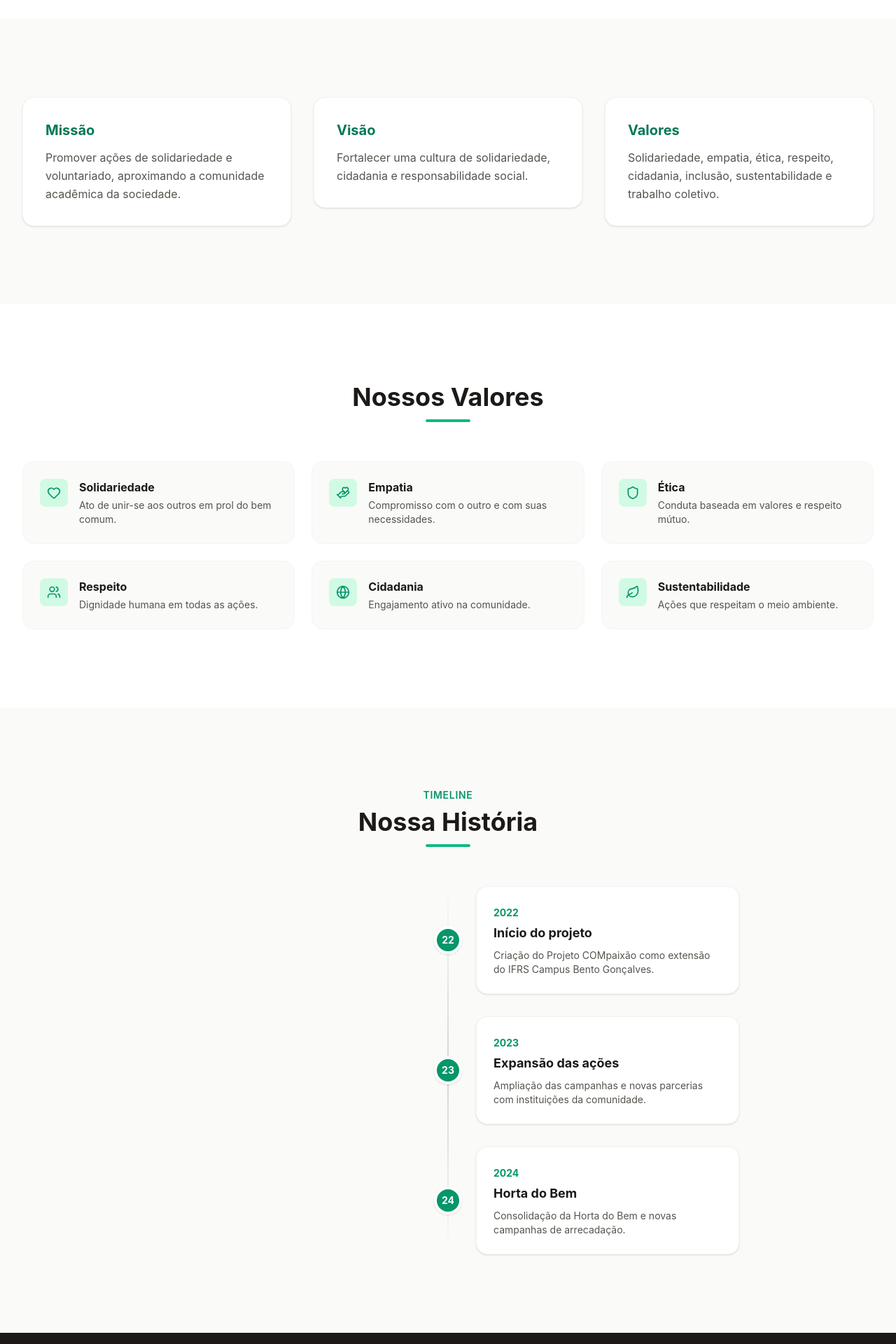
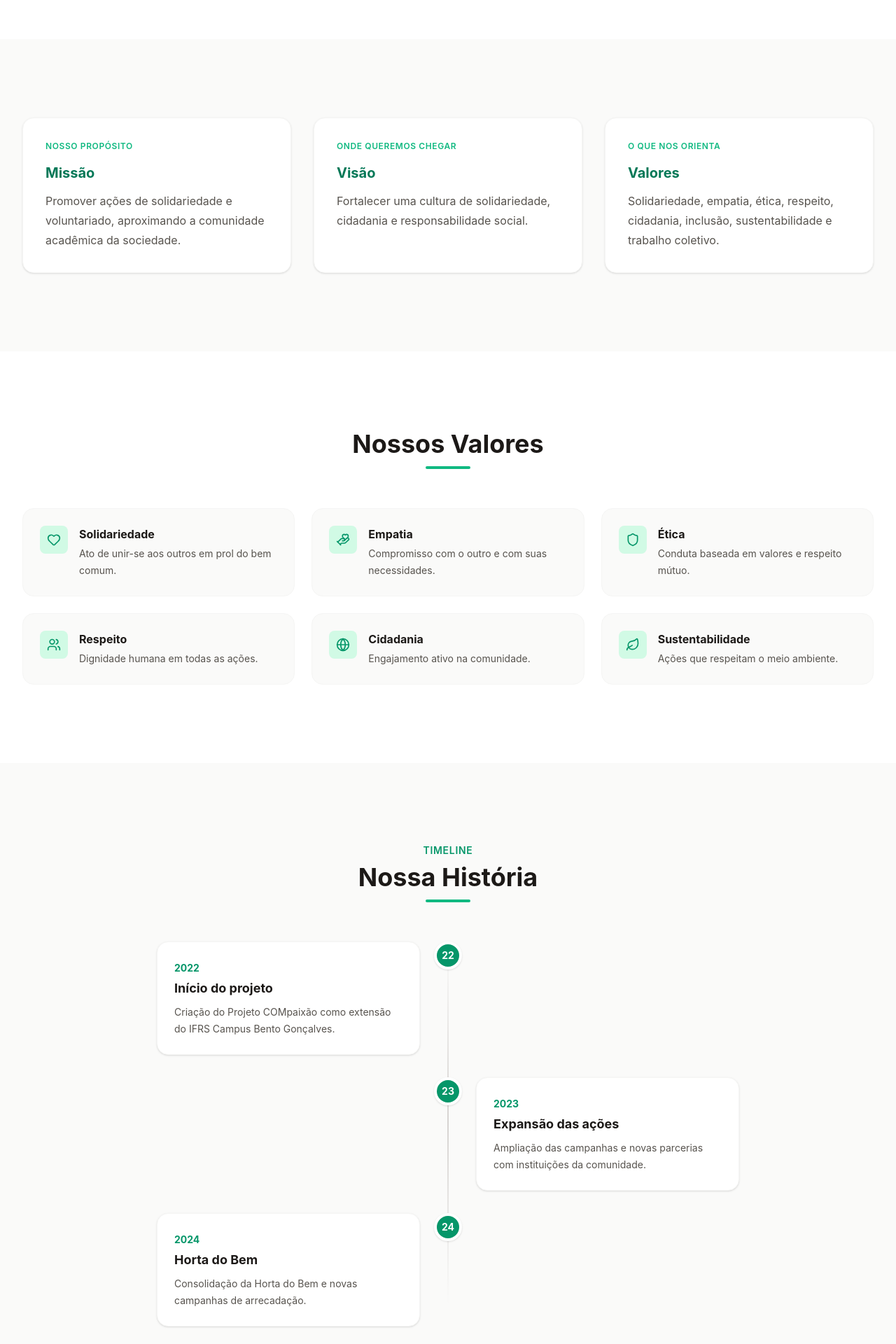
Before and after one commit to RobertoCoser/compaixao-site, a React (Vite) app: page /sobre in a window 1280 px wide. Shown: the part 480-2400 px from the top of the page at 70% size. Built offline with nearby package versions, Linux system fonts and the light colour scheme.

Commit message:
refactor: melhora responsividade da pagina sobre

```diff
--- a/src/pages/Sobre.jsx
+++ b/src/pages/Sobre.jsx
@@ -1,84 +1,181 @@
+import {
+  Globe,
+  HandHeart,
+  Heart,
+  Leaf,
+  Shield,
+  Users,
+} from 'lucide-react'
 import SectionTitle from '../components/SectionTitle'
 import ScrollReveal from '../components/ScrollReveal'
-import { Heart, Shield, Users, Leaf, HandHeart, Globe } from 'lucide-react'
 
 const valores = [
-  { icon: Heart, title: 'Solidariedade', desc: 'Ato de unir-se aos outros em prol do bem comum.' },
-  { icon: HandHeart, title: 'Empatia', desc: 'Compromisso com o outro e com suas necessidades.' },
-  { icon: Shield, title: 'Ética', desc: 'Conduta baseada em valores e respeito mútuo.' },
-  { icon: Users, title: 'Respeito', desc: 'Dignidade humana em todas as ações.' },
-  { icon: Globe, title: 'Cidadania', desc: 'Engajamento ativo na comunidade.' },
-  { icon: Leaf, title: 'Sustentabilidade', desc: 'Ações que respeitam o meio ambiente.' },
+  {
+    icon: Heart,
+    title: 'Solidariedade',
+    desc: 'Ato de unir-se aos outros em prol do bem comum.',
+  },
+  {
+    icon: HandHeart,
+    title: 'Empatia',
+    desc: 'Compromisso com o outro e com suas necessidades.',
+  },
+  {
+    icon: Shield,
+    title: 'Ética',
+    desc: 'Conduta baseada em valores e respeito mútuo.',
+  },
+  {
+    icon: Users,
+    title: 'Respeito',
+    desc: 'Dignidade humana em todas as ações.',
+  },
+  {
+    icon: Globe,
+    title: 'Cidadania',
+    desc: 'Engajamento ativo na comunidade.',
+  },
+  {
+    icon: Leaf,
+    title: 'Sustentabilidade',
+    desc: 'Ações que respeitam o meio ambiente.',
+  },
 ]
 
 const timeline = [
-  { year: '2022', title: 'Início do projeto', desc: 'Criação do Projeto COMpaixão como extensão do IFRS Campus Bento Gonçalves.' },
-  { year: '2023', title: 'Expansão das ações', desc: 'Ampliação das campanhas e novas parcerias com instituições da comunidade.' },
-  { year: '2024', title: 'Horta do Bem', desc: 'Consolidação da Horta do Bem e novas campanhas de arrecadação.' },
+  {
+    year: '2022',
+    title: 'Início do projeto',
+    desc: 'Criação do Projeto COMpaixão como extensão do IFRS Campus Bento Gonçalves.',
+  },
+  {
+    year: '2023',
+    title: 'Expansão das ações',
+    desc: 'Ampliação das campanhas e novas parcerias com instituições da comunidade.',
+  },
+  {
+    year: '2024',
+    title: 'Horta do Bem',
+    desc: 'Consolidação da Horta do Bem e novas campanhas de arrecadação.',
+  },
 ]
 
 export default function Sobre() {
   return (
     <>
-      <section className="py-20 lg:py-28 bg-white">
-        <div className="max-w-4xl mx-auto px-4 sm:px-6 lg:px-8 text-center">
+      {/* INTRODUÇÃO */}
+      <section className="bg-white py-16 sm:py-20 lg:py-28">
+        <div className="mx-auto max-w-4xl px-4 text-center sm:px-6 lg:px-8">
           <ScrollReveal>
-            <SectionTitle title="Sobre o Projeto" subtitle="Conheça" />
-            <p className="text-lg text-earth-600 leading-relaxed">
-              O Projeto COMpaixão possui caráter de extensão e busca aproximar o ambiente acadêmico da comunidade através de ações voluntárias, solidariedade, ética, cidadania e formação humana.
+            <SectionTitle
+              title="Sobre o Projeto"
+              subtitle="Conheça"
+            />
+
+            <p className="mx-auto max-w-3xl text-base leading-7 text-earth-600 sm:text-lg sm:leading-relaxed">
+              O Projeto COMpaixão possui caráter de extensão e busca
+              aproximar o ambiente acadêmico da comunidade através de
+              ações voluntárias, solidariedade, ética, cidadania e
+              formação humana.
             </p>
           </ScrollReveal>
         </div>
       </section>
 
-      <section className="py-20 lg:py-28 bg-earth-50">
-        <div className="max-w-7xl mx-auto px-4 sm:px-6 lg:px-8">
-          <div className="grid md:grid-cols-3 gap-8">
-            <ScrollReveal>
-              <div className="bg-white p-8 rounded-2xl shadow-sm border border-earth-100">
-                <h3 className="text-xl font-bold text-primary-700 mb-3">Missão</h3>
-                <p className="text-earth-600 leading-relaxed">
-                  Promover ações de solidariedade e voluntariado, aproximando a comunidade acadêmica da sociedade.
+      {/* MISSÃO, VISÃO E VALORES */}
+      <section className="bg-earth-50 py-16 sm:py-20 lg:py-28">
+        <div className="mx-auto max-w-7xl px-4 sm:px-6 lg:px-8">
+          <div className="grid gap-5 md:grid-cols-3 md:gap-8">
+            <ScrollReveal className="h-full">
+              <article className="h-full rounded-2xl border border-earth-100 bg-white p-6 shadow-sm sm:p-8">
+                <span className="mb-4 block text-xs font-semibold uppercase tracking-wider text-primary-500">
+                  Nosso propósito
+                </span>
+
+                <h2 className="text-xl font-bold text-primary-700">
+                  Missão
+                </h2>
+
+                <p className="mt-3 leading-7 text-earth-600">
+                  Promover ações de solidariedade e voluntariado,
+                  aproximando a comunidade acadêmica da sociedade.
                 </p>
-              </div>
+              </article>
             </ScrollReveal>
-            <ScrollReveal delay={100}>
-              <div className="bg-white p-8 rounded-2xl shadow-sm border border-earth-100">
-                <h3 className="text-xl font-bold text-primary-700 mb-3">Visão</h3>
-                <p className="text-earth-600 leading-relaxed">
-                  Fortalecer uma cultura de solidariedade, cidadania e responsabilidade social.
+
+            <ScrollReveal
+              delay={100}
+              className="h-full"
+            >
+              <article className="h-full rounded-2xl border border-earth-100 bg-white p-6 shadow-sm sm:p-8">
+                <span className="mb-4 block text-xs font-semibold uppercase tracking-wider text-primary-500">
+                  Onde queremos chegar
+                </span>
+
+                <h2 className="text-xl font-bold text-primary-700">
+                  Visão
+                </h2>
+
+                <p className="mt-3 leading-7 text-earth-600">
+                  Fortalecer uma cultura de solidariedade, cidadania
+                  e responsabilidade social.
                 </p>
-              </div>
+              </article>
             </ScrollReveal>
-            <ScrollReveal delay={200}>
-              <div className="bg-white p-8 rounded-2xl shadow-sm border border-earth-100">
-                <h3 className="text-xl font-bold text-primary-700 mb-3">Valores</h3>
-                <p className="text-earth-600 leading-relaxed">
-                  Solidariedade, empatia, ética, respeito, cidadania, inclusão, sustentabilidade e trabalho coletivo.
+
+            <ScrollReveal
+              delay={200}
+              className="h-full"
+            >
+              <article className="h-full rounded-2xl border border-earth-100 bg-white p-6 shadow-sm sm:p-8">
+                <span className="mb-4 block text-xs font-semibold uppercase tracking-wider text-primary-500">
+                  O que nos orienta
+                </span>
+
+                <h2 className="text-xl font-bold text-primary-700">
+                  Valores
+                </h2>
+
+                <p className="mt-3 leading-7 text-earth-600">
+                  Solidariedade, empatia, ética, respeito, cidadania,
+                  inclusão, sustentabilidade e trabalho coletivo.
                 </p>
-              </div>
+              </article>
             </ScrollReveal>
           </div>
         </div>
       </section>
 
-      <section className="py-20 lg:py-28 bg-white">
-        <div className="max-w-7xl mx-auto px-4 sm:px-6 lg:px-8">
+      {/* NOSSOS VALORES */}
+      <section className="bg-white py-16 sm:py-20 lg:py-28">
+        <div className="mx-auto max-w-7xl px-4 sm:px-6 lg:px-8">
           <SectionTitle title="Nossos Valores" />
-          <div className="grid sm:grid-cols-2 lg:grid-cols-3 gap-6">
-            {valores.map((v, i) => {
-              const Icon = v.icon
+
+          <div className="grid gap-4 sm:grid-cols-2 sm:gap-6 lg:grid-cols-3">
+            {valores.map((valor, index) => {
+              const Icon = valor.icon
+
               return (
-                <ScrollReveal key={i} delay={i * 100}>
-                  <div className="flex items-start gap-4 p-6 rounded-2xl bg-earth-50 hover:bg-primary-50 transition-colors border border-earth-100">
-                    <div className="w-10 h-10 rounded-lg bg-primary-100 flex items-center justify-center shrink-0">
-                      <Icon className="w-5 h-5 text-primary-600" />
+                <ScrollReveal
+                  key={valor.title}
+                  delay={index * 100}
+                  className="h-full"
+                >
+                  <article className="flex h-full items-start gap-4 rounded-2xl border border-earth-100 bg-earth-50 p-5 transition-colors hover:bg-primary-50 sm:p-6">
+                    <div className="flex h-10 w-10 shrink-0 items-center justify-center rounded-lg bg-primary-100">
+                      <Icon className="h-5 w-5 text-primary-600" />
                     </div>
-                    <div>
-                      <h4 className="font-bold text-earth-900 mb-1">{v.title}</h4>
-                      <p className="text-sm text-earth-600">{v.desc}</p>
+
+                    <div className="min-w-0">
+                      <h3 className="font-bold text-earth-900">
+                        {valor.title}
+                      </h3>
+
+                      <p className="mt-1 text-sm leading-6 text-earth-600">
+                        {valor.desc}
+                      </p>
                     </div>
-                  </div>
+                  </article>
                 </ScrollReveal>
               )
             })}
@@ -86,20 +183,49 @@ export default function Sobre() {
         </div>
       </section>
 
-      <section className="py-20 lg:py-28 bg-earth-50">
-        <div className="max-w-4xl mx-auto px-4 sm:px-6 lg:px-8">
-          <SectionTitle title="Nossa História" subtitle="Timeline" />
-          <div className="space-y-8 relative before:absolute before:inset-0 before:ml-5 before:-translate-x-px md:before:mx-auto md:before:translate-x-0 before:h-full before:w-0.5 before:bg-gradient-to-b before:from-transparent before:via-earth-300 before:to-transparent">
-            {timeline.map((item, i) => (
-              <ScrollReveal key={i} delay={i * 150}>
-                <div className="relative flex items-center justify-between md:justify-normal md:odd:flex-row-reverse group">
-                  <div className="flex items-center justify-center w-10 h-10 rounded-full border-4 border-white bg-primary-600 text-white shadow shrink-0 md:order-1 md:group-odd:-translate-x-1/2 md:group-even:translate-x-1/2 z-10 font-bold text-sm">
+      {/* HISTÓRIA */}
+      <section className="bg-earth-50 py-16 sm:py-20 lg:py-28">
+        <div className="mx-auto max-w-4xl px-4 sm:px-6 lg:px-8">
+          <SectionTitle
+            title="Nossa História"
+            subtitle="Timeline"
+          />
+
+          <div className="relative mt-2 space-y-6 sm:space-y-8">
+            <div className="absolute bottom-0 left-5 top-0 w-0.5 -translate-x-1/2 bg-gradient-to-b from-transparent via-earth-300 to-transparent md:left-1/2" />
+
+            {timeline.map((item, index) => (
+              <ScrollReveal
+                key={item.year}
+                delay={index * 150}
+              >
+                <div
+                  className={`relative flex items-start gap-4 md:gap-0 ${index % 2 !== 0
+                      ? 'md:flex-row-reverse'
+                      : 'md:flex-row'
+                    }`}
+                >
+                  <div className="relative z-10 flex h-10 w-10 shrink-0 items-center justify-center rounded-full border-4 border-white bg-primary-600 text-sm font-bold text-white shadow md:absolute md:left-1/2 md:-translate-x-1/2">
                     {item.year.slice(-2)}
                   </div>
-                  <div className="w-[calc(100%-4rem)] md:w-[calc(50%-2.5rem)] bg-white p-6 rounded-2xl shadow-sm border border-earth-100">
-                    <span className="text-primary-600 font-bold text-sm">{item.year}</span>
-                    <h4 className="text-lg font-bold text-earth-900 mt-1 mb-2">{item.title}</h4>
-                    <p className="text-sm text-earth-600">{item.desc}</p>
+
+                  <div
+                    className={`min-w-0 flex-1 rounded-2xl border border-earth-100 bg-white p-5 shadow-sm sm:p-6 md:w-[calc(50%-2.5rem)] md:flex-none ${index % 2 !== 0
+                        ? 'md:ml-[calc(50%+2.5rem)]'
+                        : 'md:mr-[calc(50%+2.5rem)]'
+                      }`}
+                  >
+                    <span className="text-sm font-bold text-primary-600">
+                      {item.year}
+                    </span>
+
+                    <h3 className="mt-1 text-lg font-bold text-earth-900">
+                      {item.title}
+                    </h3>
+
+                    <p className="mt-2 text-sm leading-6 text-earth-600">
+                      {item.desc}
+                    </p>
                   </div>
                 </div>
               </ScrollReveal>
```
